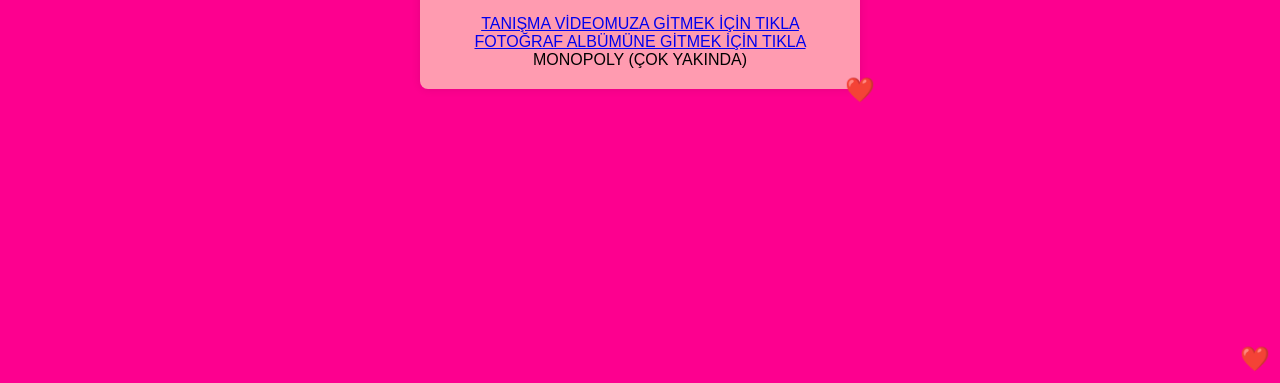
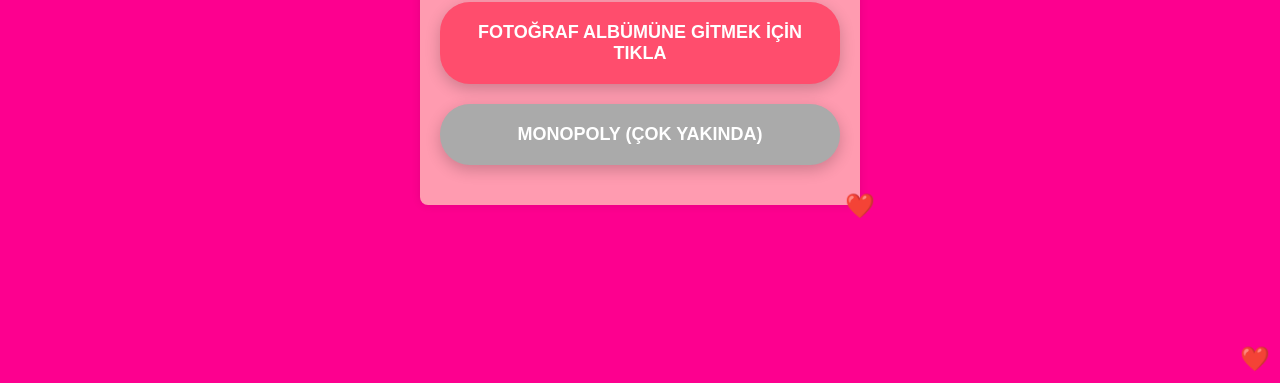
Before and after one commit to sualpfb/fatmagul, a plain HTML site: page video-menu.html in a window 1280 px wide. Shown: the part 417-800 px from the top of the page. Drawn offline with Linux system fonts and the light colour scheme.

Commit message:
styles.css

```diff
--- a/static/styles.css
+++ b/static/styles.css
@@ -120,3 +120,26 @@ button.danger:hover {
     background-color: #f44336;
     color: white;
 }
+.big-button {
+    display: block;
+    padding: 20px;
+    margin: 20px 0;
+    background-color: #ff4d6d;
+    color: white;
+    text-decoration: none;
+    font-size: 18px;
+    font-weight: bold;
+    border-radius: 30px;
+    box-shadow: 0 5px 15px rgba(0,0,0,0.2);
+    transition: background-color 0.3s ease;
+}
+
+.big-button:hover {
+    background-color: #e63b5d;
+}
+
+.big-button.disabled {
+    background-color: #aaa;
+    cursor: not-allowed;
+    pointer-events: none;
+}
```
